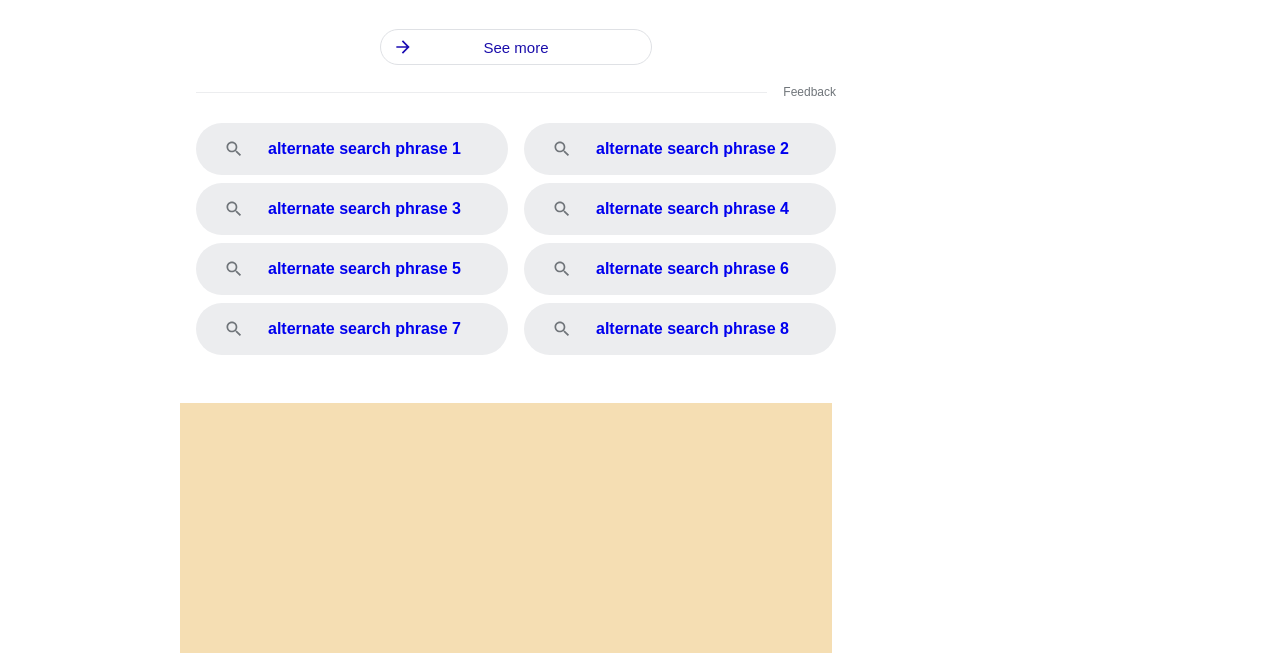
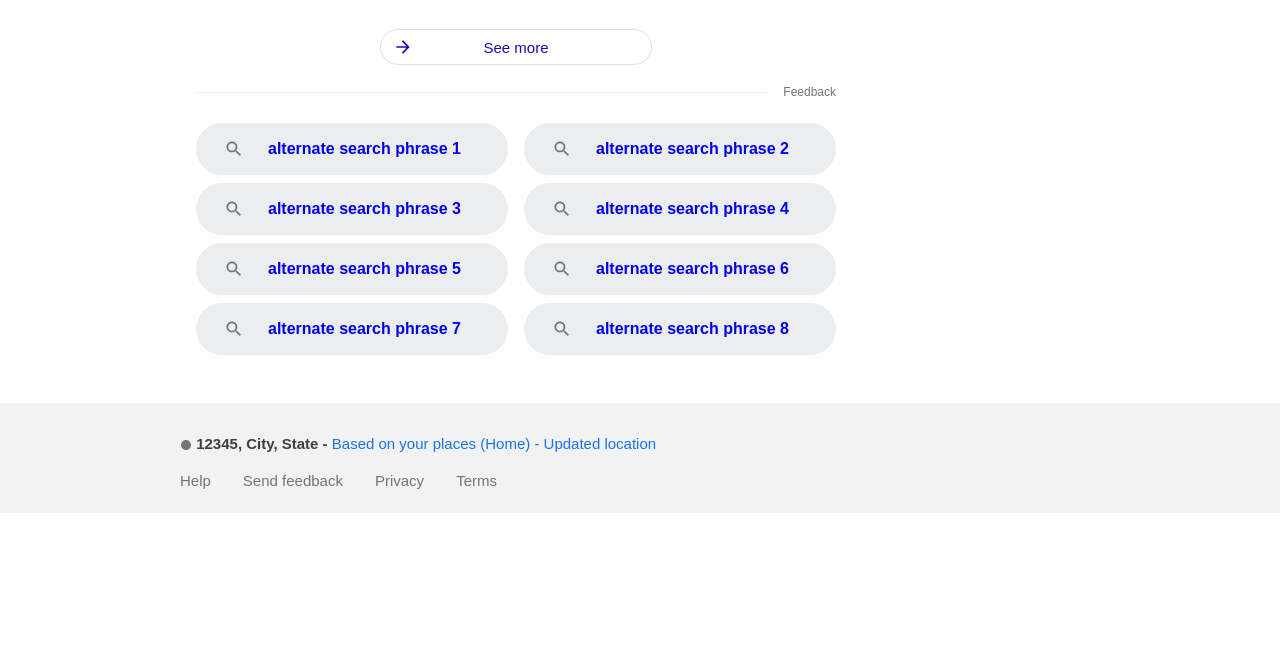
Before and after one commit to stevenandrewparker/google-homepage, a plain HTML site: page search-results.html in a window 1280 px wide. Shown: the part 2061-2714 px from the top of the page. After the commit the page ends 2574 px from the top, so only its background shows below. Drawn offline with Linux system fonts and the light colour scheme.

Commit message:
formatted footer

```diff
--- a/search-results.css
+++ b/search-results.css
@@ -5,6 +5,7 @@
     --search-bar-grey: #9aa0a6;
     --faint-grey: #dfe1e5;
     --light-link-color: #70757a;
+    --dark-link-color: #3c4043;
     --button-text-color: #202124;
     --google-blue: #1a73e8;
     --blue-link-color: #1a0dab;
@@ -13,12 +14,6 @@
     --hr-color: #ecedef;
 }
 
-.visual-spacer{
-    grid-area: footer;
-    min-height: 250px;
-    width: 100%;
-    background-color: wheat;
-}
 
 /* GENERAL STYLING */
 html {
@@ -60,7 +55,7 @@ body {
         ".              search-results     ."
         ".              related-searches   ."
         ".              page-navigation    ."
-        ".              footer             ."
+        "footer         footer             footer"
         ;
 }
 
@@ -496,11 +491,23 @@ h2 {
 }
 
 
+/* PAGE NAVIGATION PORTION */
+.page-navigation-wrapper {
+    grid-area: page-navigation;
+    display: grid;
+    grid-template-rows: 1fr 1fr;
+    grid-template-columns: repeat(14, 1fr);
+    grid-template-areas:
+    "l-arrow g o1 o2 o3 o4 o5 o6 o7 o8 o9 o10 gle r-arrow"
+    "prev    g o1 o2 o3 o4 o5 o6 o7 o8 o9 o10 gle next"
+    ;
 
+    align-content: center;
+}
 
-
-
-
+.nav-letter {
+    vertical-align: middle;
+}
 
 
 
@@ -509,20 +516,55 @@ h2 {
 
 /* FOOTER BAR */
 footer {
+    grid-area: footer;
     background-color: var(--footer-color);
-    padding: 1.25rem 1rem;
-    display:flex;
-    flex-wrap: wrap;
-    justify-content: center;
-    align-items: center;
-
+    padding-top: 2rem;
+    padding-bottom: 1.5rem;
+}
+.footer-content {
+    margin-left: 11.25rem;
+    display: grid;
+    justify-content: flex-start;
+    row-gap: 1.25rem;
 }
 
-footer a {
+.location-div {
+    display: flex;
+    align-content: flex-start;
+}
+
+.loc {
+    text-decoration: none;
+    color: var(--dark-link-color)
+}
+
+.loc img {
+    height: .75rem;
+    vertical-align: middle;
+    filter: invert(51%) sepia(11%) saturate(212%) hue-rotate(169deg) brightness(87%) contrast(86%);
+}
+.grey-link {
+    font-weight: 700;
+    font-size: var(--main-font-size);
+}
+
+.blue-link {
+    color: var(--google-blue);
+}
+
+.footer-links {
+    display: flex;
+}
+
+.footer-link {
     text-decoration: none;
     color: var(--light-link-color);
-    display: block;
-    padding: 1rem;
+    padding-right: 2rem;
 }
 
+.footer-link:hover {
+    color: var(--main-text-color);
+}
+
+
 /* MEDIA QUERIES */
--- a/search-results.html
+++ b/search-results.html
@@ -414,9 +414,29 @@
             </div>
 
         </div>
-        <div class="visual-spacer">
+        <!-- Page Navigation -->
+        <div class="page-navigation-wrapper">
 
         </div>
+        <!-- Footer -->
+        <footer>
+            <div class="footer-content">
+                <div class="location-div">
+                    <a href="#" class="loc">
+                        <span class="grey-link"><img src="/assets/circle_black_24dp.svg" alt=""> 12345, City, State - </span>
+                        <span class="blue-link">Based on your places (Home) - Updated location</span>
+                    </a>
+                </div>
+
+                <div class="footer-links">
+                    <a href="#" class="footer-link">Help</a>
+                    <a href="#" class="footer-link">Send feedback</a>
+                    <a href="#" class="footer-link">Privacy</a>
+                    <a href="#" class="footer-link">Terms</a>
+                </div>
+            </div>
+        </footer>
+
     </div>
 </body>
 </html>
```
Also changed, not shown: assets/chevron_left_black_24dp.svg (added), assets/chevron_right_black_24dp.svg (added), assets/circle_black_24dp.svg (added), assets/nav-logo-g.png (added), assets/nav-logo-gle.png (added), assets/nav-logo-red-o.png (added), assets/nav-logo-yellow-o.png (added).
